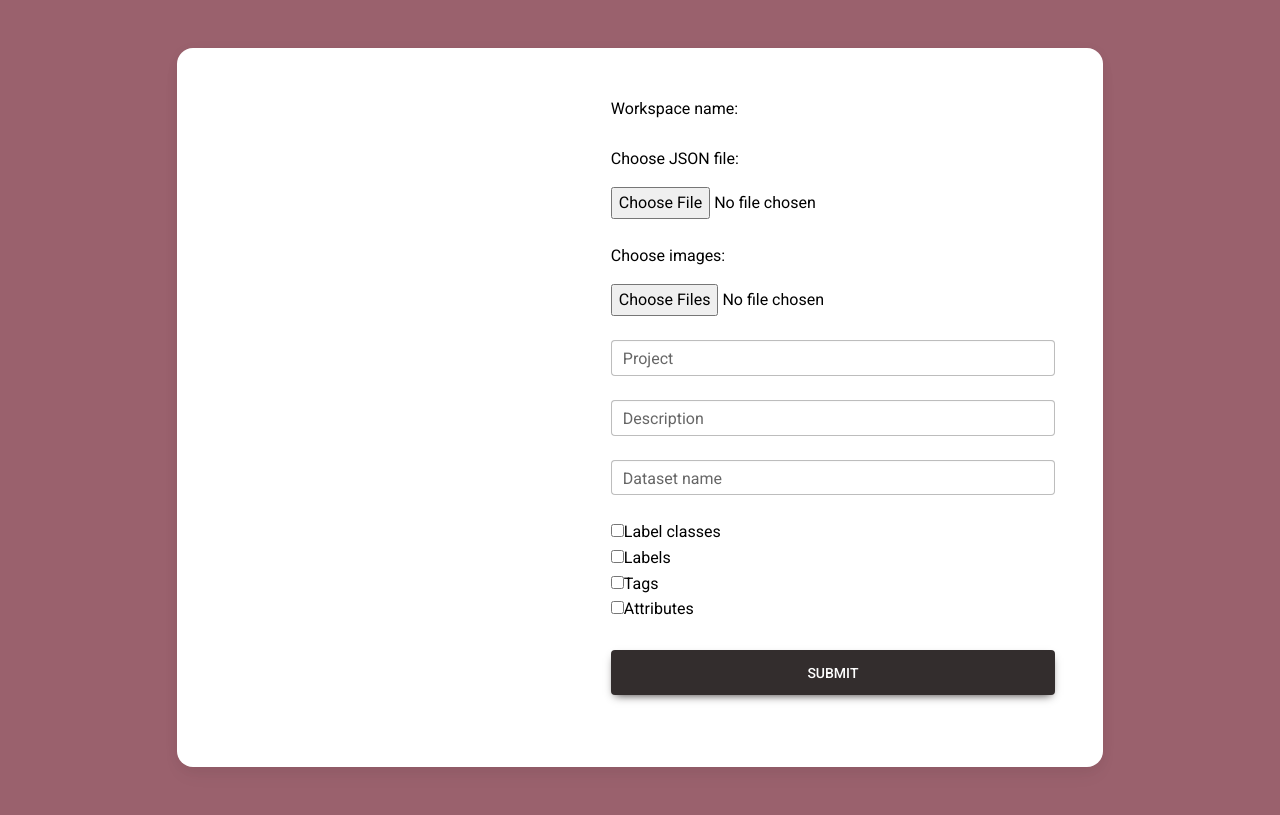
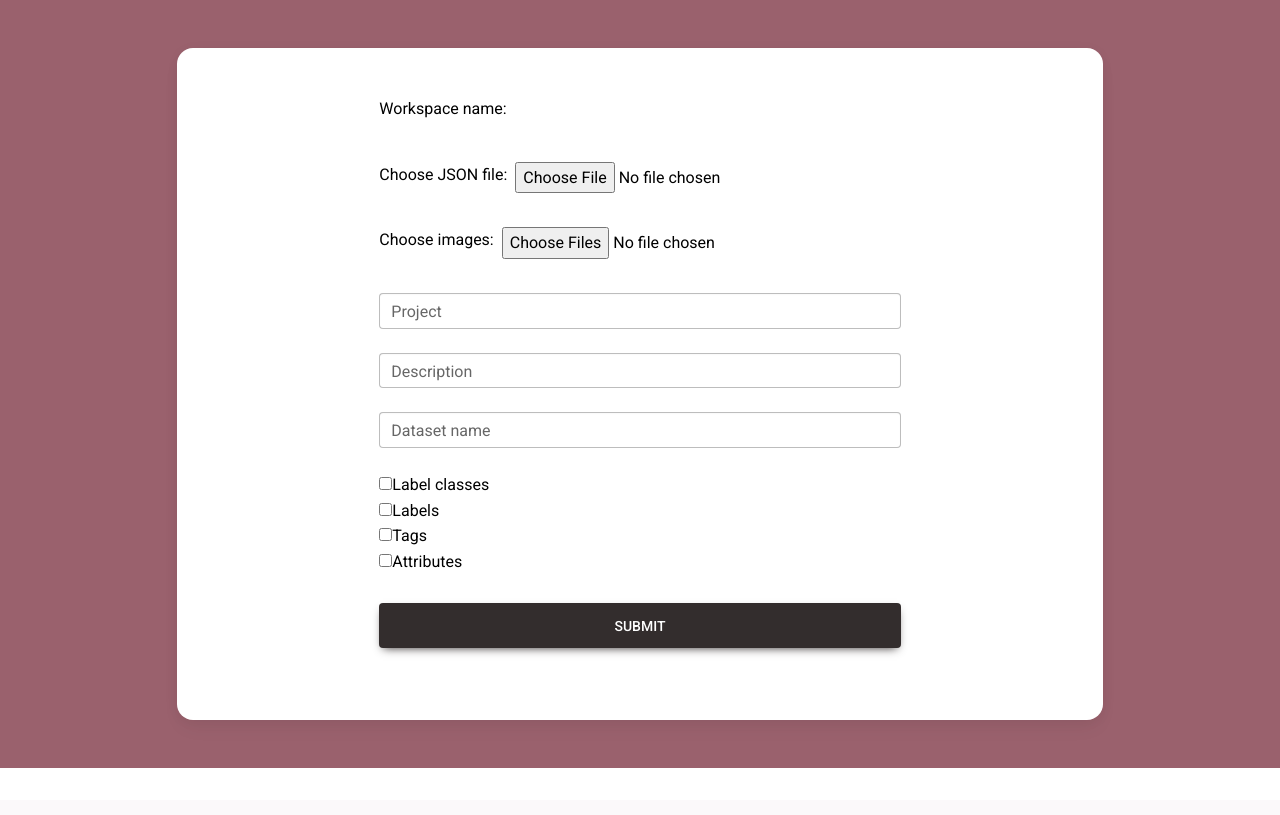
Before and after one commit to shahinmv/hastychallange, a Django app: template hastydjango/templates/main/index.html in a window 1280 px wide. After the commit the page ends 768 px from the top, so only its background shows below. Run offline with Django 4.2, Linux system fonts and the light colour scheme; the template is opened without the code that fills it, so the values that code supplies are empty; some libraries are stand-ins or nearby versions.

Commit message:
frontend changes

```diff
--- a/hastydjango/templates/main/index.html
+++ b/hastydjango/templates/main/index.html
@@ -28,9 +28,8 @@
         <div class="row d-flex justify-content-center align-items-center h-100">
           <div class="col col-xl-10">
             <div class="card" style="border-radius: 1rem">
-              <div class="row g-0">
-                <div class="col-md-6 col-lg-5 d-none d-md-block"></div>
-                <div class="col-md-6 col-lg-7 d-flex align-items-center">
+              <div class="row g-0 d-flex align-items-center justify-content-center">
+                <div class="col-md-8 col-lg-8">
                   <div class="card-body p-4 p-lg-5 text-black">
                     {% if image %}
                     <img src="{{ image.image.url }}" />
@@ -42,20 +41,20 @@
                     >
                       {% csrf_token %}
 
-                      <div class="mb-4">
+                      <div class="mb-4 d-flex ">
                         <p>Workspace name:</p>
                         {% for x in workspaces%}
-                        <p>{{x.name}}</p>
+                        <p class="ms-2">{{x.name}}</p>
                         {% endfor%}
                       </div>
-                      <div class="form-outline mb-4">
+                      <div class="form-outline mb-4 d-flex ">
                         <p>Choose JSON file:</p>
-                        <input type="file" name="json_file" placement="" />
+                        <input type="file" name="json_file" placement="" class="ms-2" />
                       </div>
 
-                      <div class="form-outline mb-4">
+                      <div class="form-outline mb-4 d-flex ">
                         <p>Choose images:</p>
-                        <input type="file" name="images" multiple />
+                        <input type="file" name="images" multiple class="ms-2" />
                       </div>
 
                       <div class="form-outline mb-4">
@@ -100,6 +99,8 @@
                           name="dataset"
                           class="form-control"
                         />
+                        <div class="d-none d-md-block"></div>
+                        <!-- <div class="col-md-6 col-lg-5 d-none d-md-block"></div> -->
                         <label class="form-label" for="form2Example1"
                           >Dataset name</label
                         >
@@ -172,7 +173,7 @@
       const container = document.querySelector("#datasetName");
       const input1 = document.querySelector("#datasetInput");
 
-      container.addEventListener("click", function (event) {
+      container.addEventListener("click", function(event) {
         if (event.target.tagName === "BUTTON") {
           input1.value = event.target.innerText;
         }
@@ -193,7 +194,7 @@
             $("#datasetName").html("");
             arrData.forEach((d) =>
               $("#datasetName").append(
-                `<button class="btn btn-primary dataSetNameButtons" id="datasetNameButton" type="button" style="margin-left: 5px; text-transform: inherit;">${d.text}</button>`
+                `<button class="btn btn-primary dataSetNameButtons" id="datasetNameButton" type="button" style="margin-left: 5px;"">${d.text}</button>`
               )
             );
           },
```
Also changed, not shown: hastydjango/db.sqlite3.
